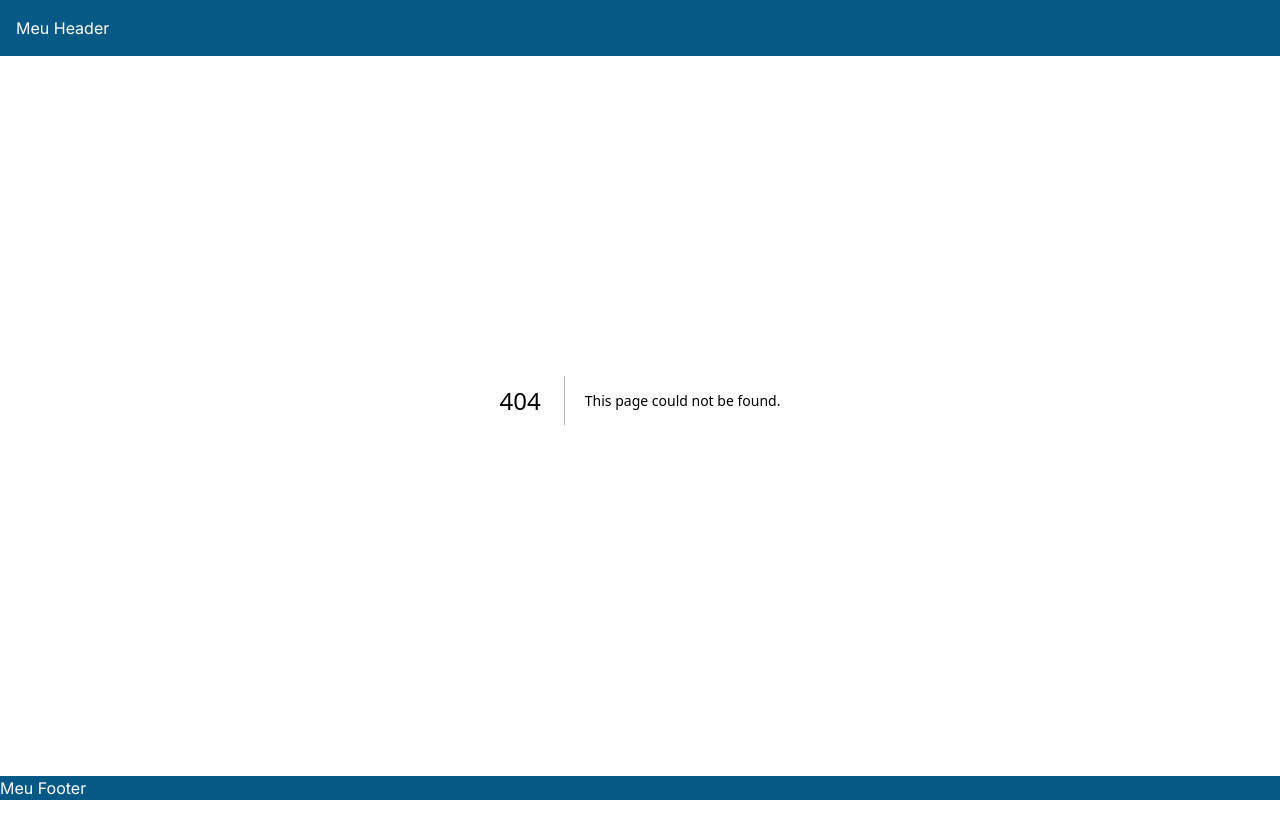
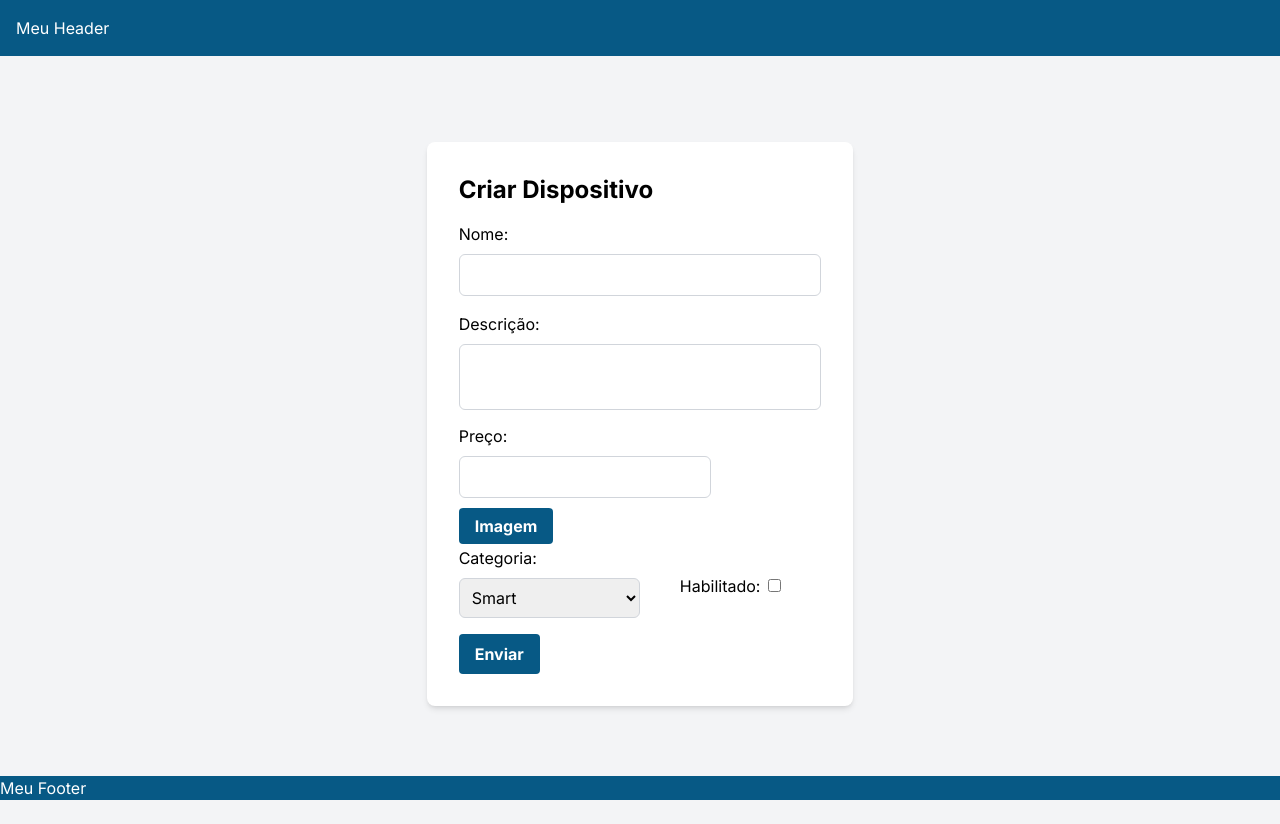
Before and after one commit to IanDeSa/frontend, a Next.js app: page /form-create in a window 1280 px wide. Before the commit this address had no page. Before the commit the page ends 800 px from the top, so only its background shows below. Built offline with nearby package versions, Linux system fonts and the light colour scheme.

Commit message:
feat: Adicionar página de formulário para criação de dispositivos
Cria a página que contém o formulário para os usuários criarem novos dispositivos na aplicação.

```diff
--- /dev/null
+++ b/src/app/form-create/page.tsx
@@ -0,0 +1,15 @@
+import React from 'react'
+import CreateForm from '../components/CreateForm'
+
+function FormCreatePage() {
+  return (
+    <div className="bg-gray-100 min-h-screen flex items-center justify-center mt-6">
+      <div className="bg-white p-8 rounded-lg shadow-md w-full md:w-2/3 lg:w-1/2 xl:w-1/3">
+        <h2 className="text-2xl text-black font-bold mb-4">Criar Dispositivo</h2>
+        <CreateForm />
+      </div>
+    </div>
+  )
+}
+
+export default FormCreatePage
```
